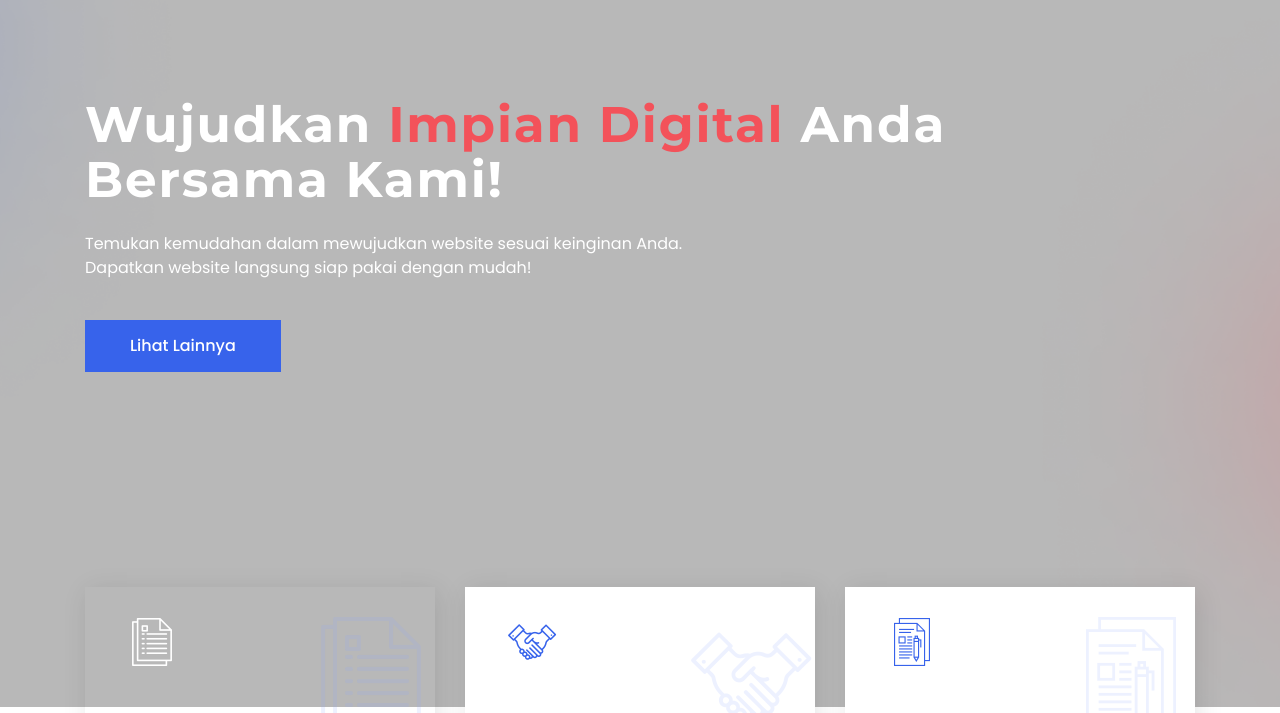
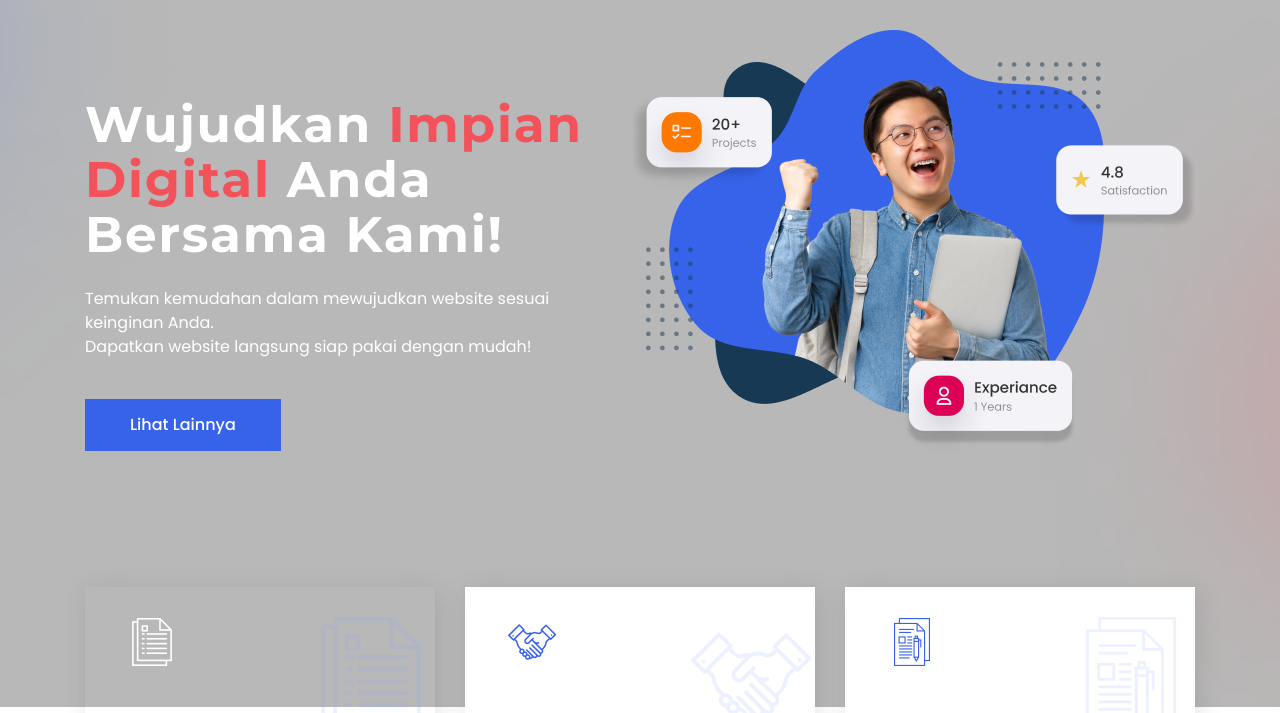
Before and after one commit to Sayyidusy/portfolio-sanscoders, a plain HTML site: page index.html in a window 1280 px wide. Shown: the part 80-793 px from the top of the page. Drawn offline with Linux system fonts and the light colour scheme; a script that the page names is missing.

Commit message:
feat: image img/bg/home-orang.png

```diff
--- a/index.html
+++ b/index.html
@@ -173,7 +173,7 @@
 
                         <div class="container">
                             <div class="row justify-content-center">
-                                <div class="col-lg-12">
+                                <div class="col-lg-12" style="display: flex;flex-flow: row;">
                                     <div class="slider-content s-slider-content text-left mt-100">
                                          <h2 data-animation="fadeInUp" data-delay=".4s">Wujudkan <span>Impian Digital</span> Anda Bersama Kami!</h2>
                                          <p data-animation="fadeInUp" data-delay=".6s">Temukan kemudahan dalam mewujudkan website sesuai keinginan Anda. <br>Dapatkan website langsung siap pakai dengan mudah!</p>
@@ -182,6 +182,7 @@
                                             <div class="btn-after" data-animation="fadeInRight" data-delay=".8s"></div>
                                         </div>
                                     </div>
+                                    <img src="img/bg/home-orang.png" alt="Home Image" width="562" height="434" style="margin-top: auto;">
                                 </div>
                             </div>
                         </div>
```
